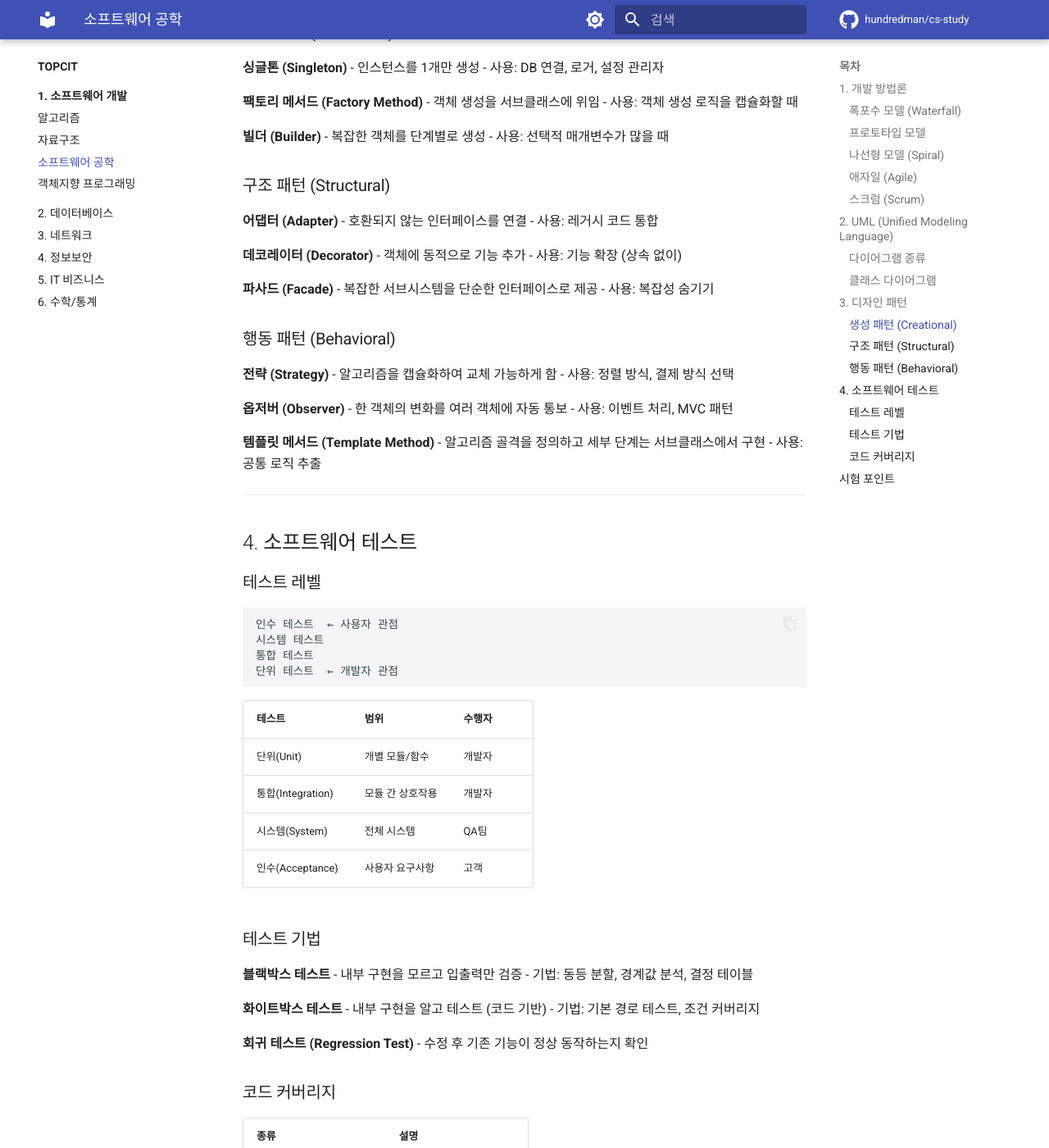
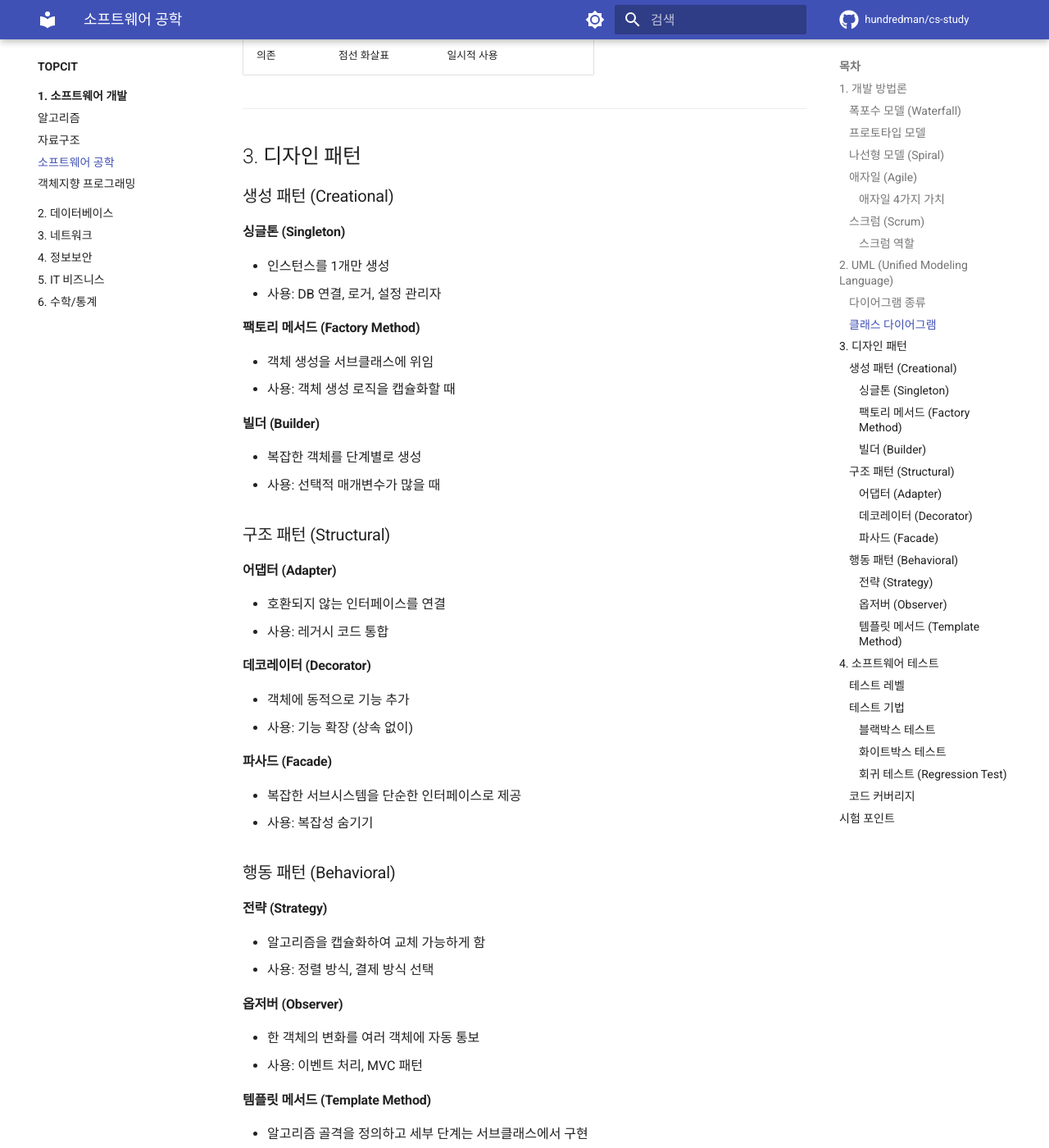
Before and after one commit to hundredman/cs-study, an MkDocs documentation site: the page built from docs/TOPCIT/01_소프트웨어개발/03_소프트웨어공학.md, in a window 1280 px wide and 1400 px high, scrolled down 3372 px. Shown: the whole window at 82% size. Built offline with MkDocs 1.6.1 and Material for MkDocs 9.7.7, drawn with Linux system fonts in a browser that asks for light colours; comment, search, counter and statistics services are not loaded; some of the changed text lies outside the part shown.

Commit message:
fix: bold 소제목을 헤딩(####)으로 변경하여 리스트 렌더링 오류 수정

```diff
--- a/docs/TOPCIT/01_소프트웨어개발/03_소프트웨어공학.md
+++ b/docs/TOPCIT/01_소프트웨어개발/03_소프트웨어공학.md
@@ -32,7 +32,8 @@
 
 짧은 반복 주기(스프린트)로 동작하는 소프트웨어를 지속적으로 제공합니다.
 
-**애자일 4가지 가치**
+#### 애자일 4가지 가치
+
 1. 프로세스/도구보다 **개인과 상호작용**
 2. 문서보다 **동작하는 소프트웨어**
 3. 계약 협상보다 **고객과의 협력**
@@ -51,7 +52,8 @@
 | 스프린트 리뷰 | 완성된 기능 시연 |
 | 회고 | 프로세스 개선 논의 |
 
-**스크럼 역할**
+#### 스크럼 역할
+
 - **제품 책임자(PO)**: 제품 백로그 관리
 - **스크럼 마스터**: 팀의 장애 제거, 스크럼 코치
 - **개발팀**: 실제 개발 수행
@@ -120,43 +122,52 @@
 
 ### 생성 패턴 (Creational)
 
-**싱글톤 (Singleton)**
+#### 싱글톤 (Singleton)
+
 - 인스턴스를 1개만 생성
 - 사용: DB 연결, 로거, 설정 관리자
 
-**팩토리 메서드 (Factory Method)**
+#### 팩토리 메서드 (Factory Method)
+
 - 객체 생성을 서브클래스에 위임
 - 사용: 객체 생성 로직을 캡슐화할 때
 
-**빌더 (Builder)**
+#### 빌더 (Builder)
+
 - 복잡한 객체를 단계별로 생성
 - 사용: 선택적 매개변수가 많을 때
 
 ### 구조 패턴 (Structural)
 
-**어댑터 (Adapter)**
+#### 어댑터 (Adapter)
+
 - 호환되지 않는 인터페이스를 연결
 - 사용: 레거시 코드 통합
 
-**데코레이터 (Decorator)**
+#### 데코레이터 (Decorator)
+
 - 객체에 동적으로 기능 추가
 - 사용: 기능 확장 (상속 없이)
 
-**파사드 (Facade)**
+#### 파사드 (Facade)
+
 - 복잡한 서브시스템을 단순한 인터페이스로 제공
 - 사용: 복잡성 숨기기
 
 ### 행동 패턴 (Behavioral)
 
-**전략 (Strategy)**
+#### 전략 (Strategy)
+
 - 알고리즘을 캡슐화하여 교체 가능하게 함
 - 사용: 정렬 방식, 결제 방식 선택
 
-**옵저버 (Observer)**
+#### 옵저버 (Observer)
+
 - 한 객체의 변화를 여러 객체에 자동 통보
 - 사용: 이벤트 처리, MVC 패턴
 
-**템플릿 메서드 (Template Method)**
+#### 템플릿 메서드 (Template Method)
+
 - 알고리즘 골격을 정의하고 세부 단계는 서브클래스에서 구현
 - 사용: 공통 로직 추출
 
@@ -182,15 +193,18 @@
 
 ### 테스트 기법
 
-**블랙박스 테스트**
+#### 블랙박스 테스트
+
 - 내부 구현을 모르고 입출력만 검증
 - 기법: 동등 분할, 경계값 분석, 결정 테이블
 
-**화이트박스 테스트**
+#### 화이트박스 테스트
+
 - 내부 구현을 알고 테스트 (코드 기반)
 - 기법: 기본 경로 테스트, 조건 커버리지
 
-**회귀 테스트 (Regression Test)**
+#### 회귀 테스트 (Regression Test)
+
 - 수정 후 기존 기능이 정상 동작하는지 확인
 
 ### 코드 커버리지
```
Also changed, not shown: docs/TOPCIT/01_소프트웨어개발/02_자료구조.md (+6 -3 lines).
